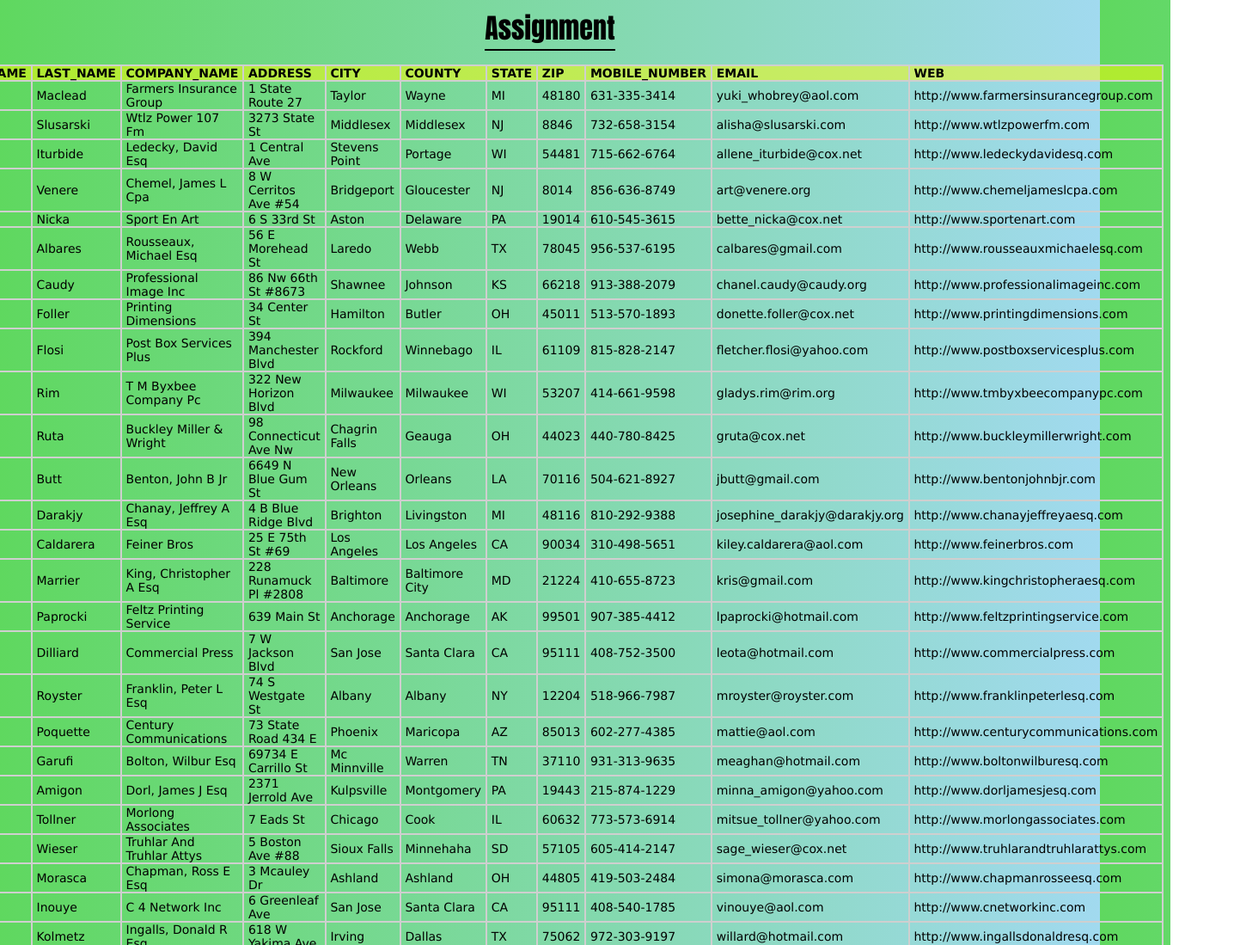
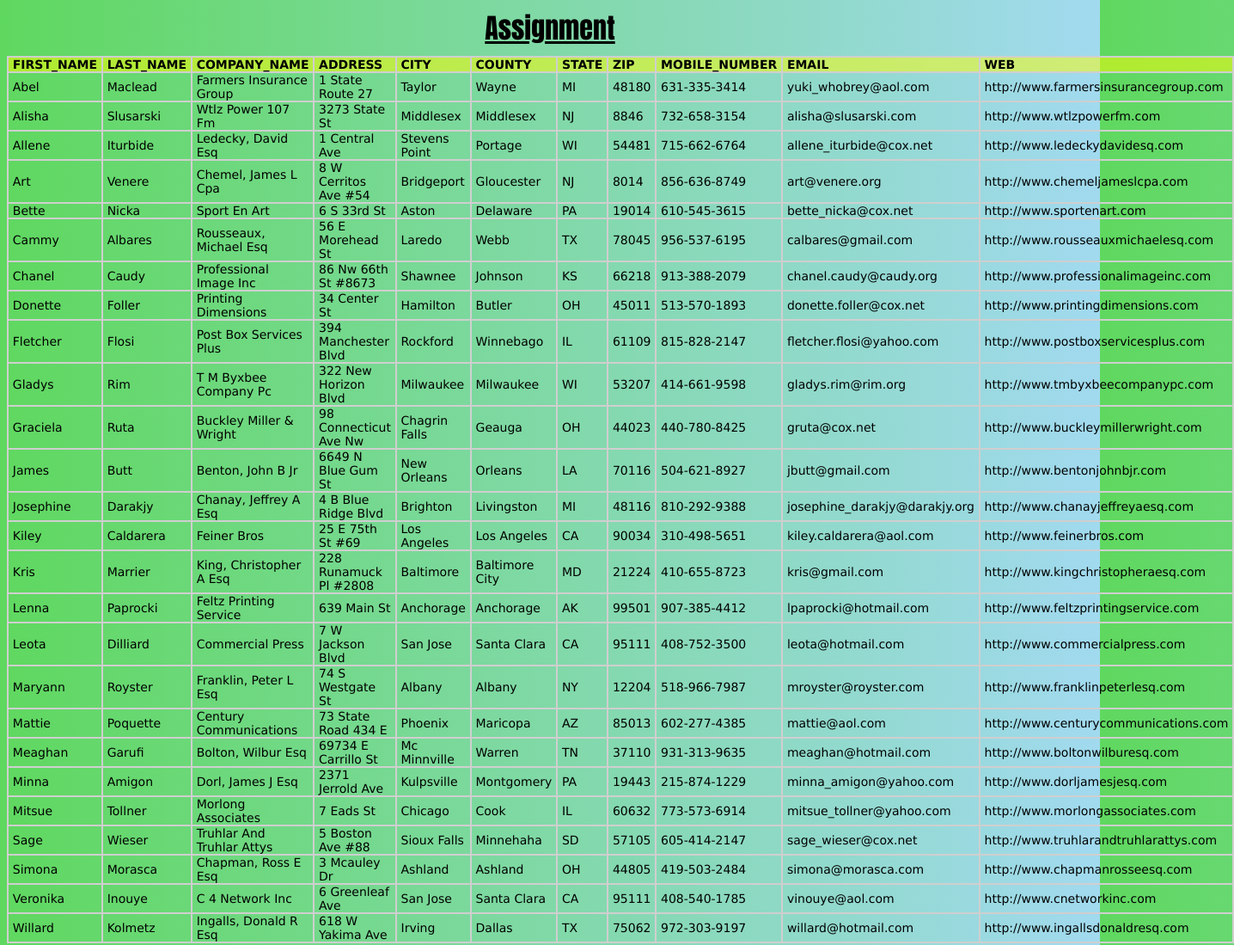
Before and after one commit to hegdes007/assignment, a website: page index.html in a window 1280 px wide. Shown: the top 1099 px of the page at 86% size, 1436 px wide, since content can reach past the window. Drawn offline with Linux system fonts and the light colour scheme.

Commit message:
Update style.css

```diff
--- a/style.css
+++ b/style.css
@@ -6,17 +6,11 @@
 body {
     background: linear-gradient(90deg,rgba(50, 205, 50, 0.78),rgba(135, 207, 235, 0.78));
 }
-div {
-    display: flex;
-    justify-content: center;
-    align-items: center;
-    flex-direction: column;
-}
 h1 {
     font-family: Impact, Haettenschweiler, 'Arial Narrow Bold', sans-serif;
     margin: .5rem;
     text-align: center;
-    border-bottom: 2px solid black;
+    text-decoration: underline;
 }
 table {
     margin: .5rem;
```
